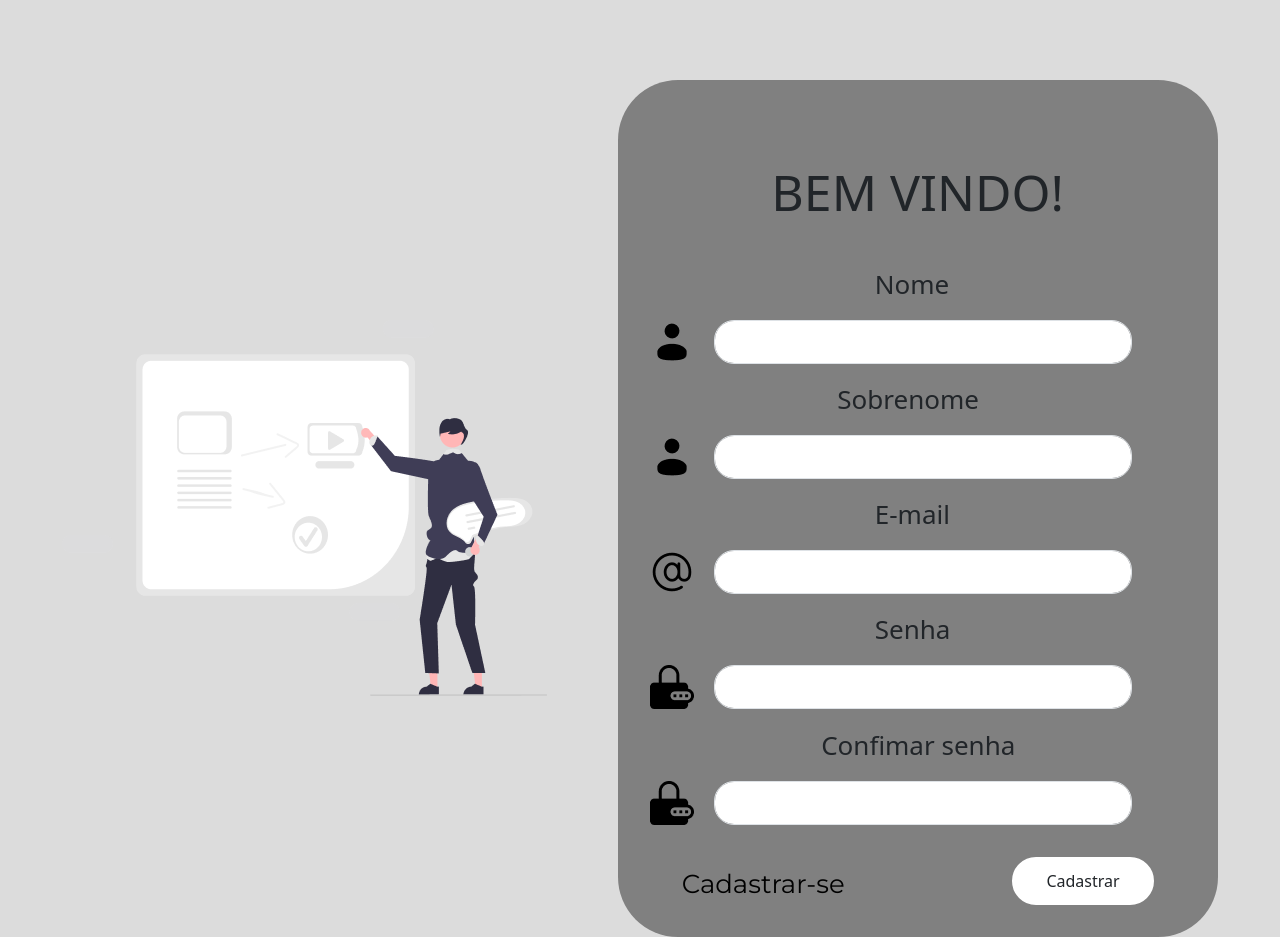
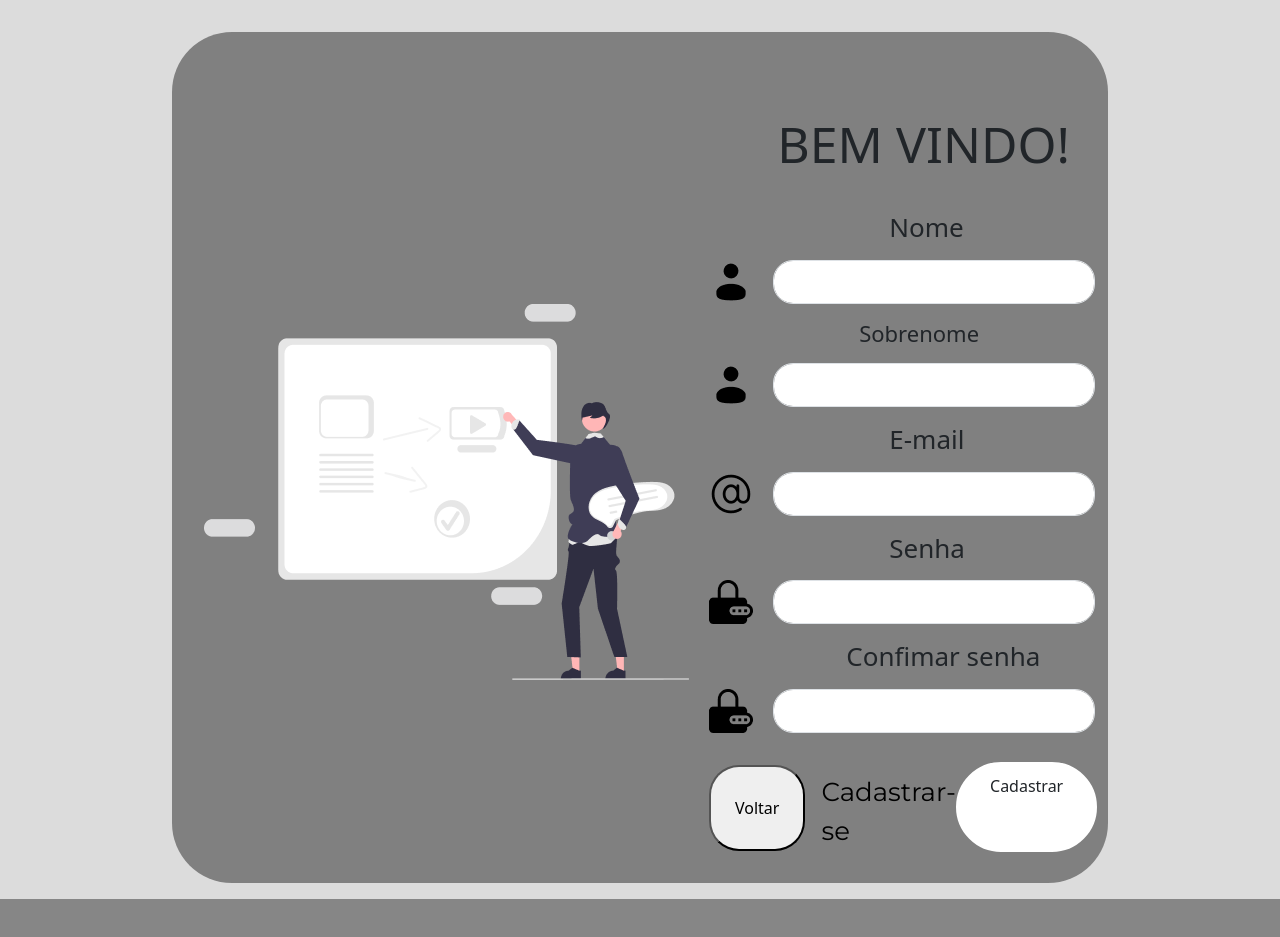
Before and after one commit to andrewitt44/FlaskFabiano, a Flask app: page /cadastro/ in a window 1280 px wide. After the commit the page ends 899 px from the top, so only its background shows below. Run offline with Flask 3, Linux system fonts and the light colour scheme.

Commit message:
COMMIT DIA 07/08
Mudanças apenas no CSS do projeto

```diff
--- a/app/templates/cadastro.html
+++ b/app/templates/cadastro.html
@@ -49,6 +49,13 @@
         </div>
 
         <div class="cadastro">
+            <button id="backBtn"
+                style="text-decoration: none; padding-right: 1.5rem; padding-left: 1.5rem; border-radius: 30px; margin-top: 1rem; margin-right: 1rem">Voltar</button>
+            <script>
+                document.getElementById("backBtn").addEventListener("click", function () {
+                    history.back();
+                });
+            </script>
             <div class="mt-4 mr-0"><a href="{{url_for('cadastro')}}" class="cadastrase">Cadastrar-se</a></div>
             <div class="botaoForms">{{form.btnSubmit(class="btn btn-white")}}</div>
         </div>
@@ -62,102 +69,118 @@
         display: flex;
         justify-content: space-between;
     }
+
     .botaoForms {
         background-color: white;
         margin-top: 3%;
-    margin-right: 2rem;
+        margin-right: 3.2vw;
         border-radius: 100px;
         border: 5px solid white;
         padding: 0em 1em 0em 1em;
     }
-    .totalEmail {
-    }
+
+    .totalEmail {}
+
     .emailForm {
         font-size: 26px;
         margin-left: 42%;
         margin-bottom: 3%;
         margin-top: 3%;
     }
+
     .email {
         display: flex;
         margin-right: 10%;
     }
-    .totalSenha {
-    }
+
+    .totalSenha {}
+
     .senhaForm {
         font-size: 26px;
         margin-left: 42%;
         margin-top: 3%;
         margin-bottom: 3%;
     }
+
     .senha {
         display: flex;
         margin-right: 10%;
     }
+
     .confirmacaoSenhaForm {
         font-size: 26px;
         margin-left: 32%;
         margin-top: 3%;
         margin-bottom: 3%;
     }
+
     .confirmacaoSenha {
         display: flex;
         margin-right: 10%;
         margin-bottom: 1rem;
     }
+
     .nomeForm {
         font-size: 26px;
         margin-left: 42%;
         margin-top: 8%;
         margin-bottom: 3%;
     }
+
     .nome {
         display: flex;
         margin-right: 10%;
     }
+
     .sobrenomeForm {
-    font-size: 26px;
+        font-size: 22px;
         margin-left: 35%;
         margin-top: 3%;
         margin-bottom: 3%;
     }
+
     .sobrenome {
         display: flex;
         margin-right: 10%;
     }
-    .bemVindo{
+
+    .bemVindo {
         text-align: center;
         font-size: 50px;
         margin-bottom: 30px;
         margin-top: 50px;
     }
+
     .areaLogin {
-    margin-top: 5rem;
-    background-color: #0000;
-    border-radius: 50px;
+        margin: 2rem 10rem 1rem 10rem;
+        border-radius: 60px;
+        background-color: grey;
+        padding: 2rem;
         display: flex;
         justify-content: space-evenly;
     }
-    .cadastrase{
+
+    .cadastrase {
         font-size: 26px;
         font-family: "Montserrat", sans-serif;
         text-decoration: none;
         color: black;
-    margin-left: 2rem;
+        margin-left: 0rem;
     }
+
     .imagemEsquerda {
         margin-top: 15rem;
     }
+
     .ladoDireito {
         margin-right: 0px;
         width: 600px;
-    border-radius: 60px;
-    background-color: grey;
-    padding: 2rem;
     }
+
     img {
         margin-right: 20px;
     }
+
     .form-control {
         border-radius: 20px;
     }
--- a/app/templates/nave.html
+++ b/app/templates/nave.html
@@ -4,7 +4,7 @@
     </div>
     <div class="butonsHome">
         <a href="/" class="btn btn-light" style="border-radius: 60px; padding: 0.5rem 1rem 0.5rem 1rem; margin-left: 1rem;">Início</a>
-        <a href="/" class="btn btn-light" style="border-radius: 60px; padding: 0.5rem 1rem 0.5rem 1rem; margin-left: 1rem;">Sobre</a>
+        <!-- <a href="/" class="btn btn-light" style="border-radius: 60px; padding: 0.5rem 1rem 0.5rem 1rem; margin-left: 1rem;">Sobre</a> -->
         <a href="{{url_for('logout')}}" class="btn btn-danger" style="border-radius: 60px; padding: 0.5rem 1rem 0.5rem 1rem; margin-left: 1rem;">Sair</a>
     </div>
 </div>
--- a/app/templates/turma_lista.html
+++ b/app/templates/turma_lista.html
@@ -34,15 +34,13 @@
                 </tbody>
             </table>
         </div>
-        <div class="cadastro" style="text-align: left; display: flex; gap: 64%; align-items: center; margin-bottom: 2rem;">
-            <div class="voltar">
+        <div class="cadastro" style="text-align: left; display: flex; gap: 66.7%; align-items: center; margin-bottom: 2rem;">
                 <button id="backBtn" style="text-decoration: none; padding-right: 2rem; padding-left: 2rem; border-radius: 30px; margin-top: 1rem">Voltar</button>
                 <script>
                 document.getElementById("backBtn").addEventListener("click", function(){
                     history.back();
                 });
                 </script>
-            </div>
             <a href="{{ url_for('TurmaNovo') }}" class="btn btn-primary col-3 mt-3">Cadastrar turma</a><br>
         </div>
     </div>
```
Also changed, not shown: app/templates/index.html (+10 -8 lines), app/templates/turma_detail.html (+10 -3 lines), instance/database.db. Lines whose indentation alone changed are shown as unchanged.
